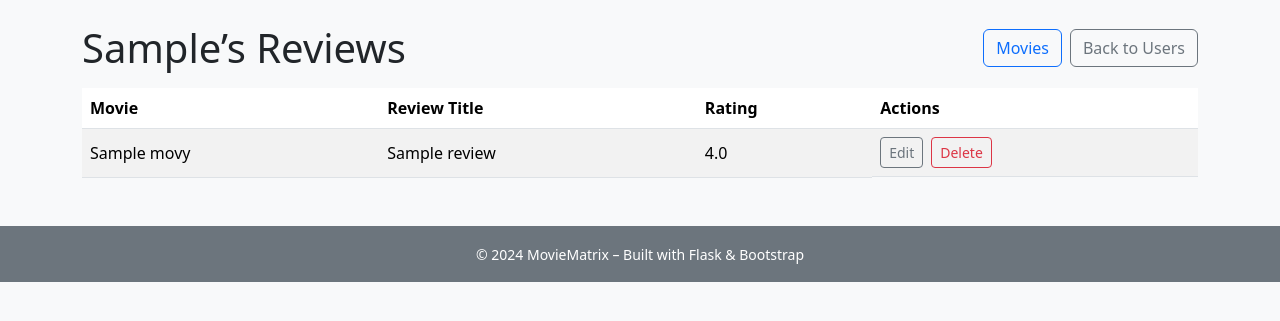
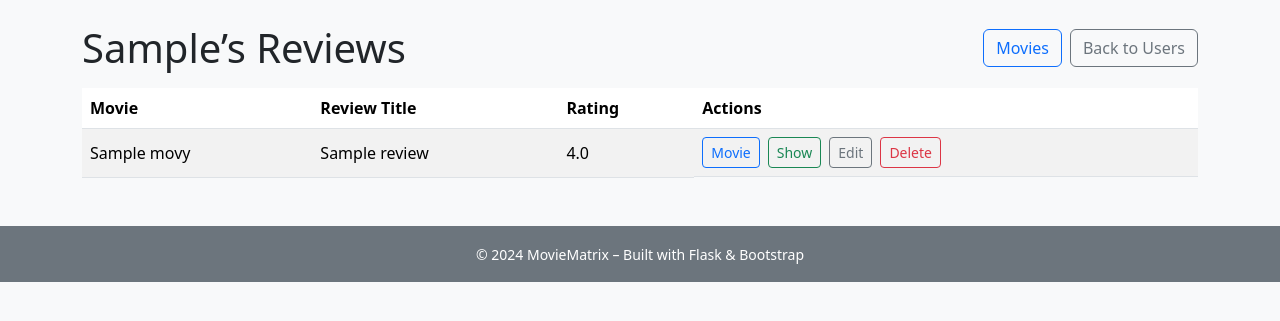
Before and after one commit to Nugamoto/MovieMatrix, a Flask app: page /users/1/reviews in a window 1280 px wide. Shown: the part 56-377 px from the top of the page. Run offline with Flask 3, Linux system fonts and the light colour scheme; a user stored in the database is signed in; tables that the repository leaves empty hold one stand-in row (values such as "Sample post"); some libraries are stand-ins or nearby versions.

Commit message:
feat(review): add get_review_detail with eager relations; use it in review_detail route

```diff
--- a/app.py
+++ b/app.py
@@ -367,10 +367,8 @@ def user_reviews(user_id: int):
 
 @app.route("/users/<int:user_id>/review/<int:review_id>")
 def review_detail(user_id: int, review_id: int):
-    review = get_review_by_id(
-        data_manager.get_reviews_by_user(user_id), review_id
-    )
-    if not review:
+    review = data_manager.get_review_detail(review_id)
+    if not review or review.user_id != user_id:
         flash("Review not found.", "warning")
         return redirect(url_for("user_reviews", user_id=user_id))
 
@@ -381,7 +379,6 @@ def review_detail(user_id: int, review_id: int):
         review=review,
         movie=movie,
         is_owner=is_owner,
-        user_id=user_id,
     )
 
 
--- a/datamanager/sqlite_data_manager.py
+++ b/datamanager/sqlite_data_manager.py
@@ -260,6 +260,18 @@ class SQLiteDataManager(DataManagerInterface):
             session.commit()
             return review
 
+    def get_review_detail(self, review_id: int):
+        with self.Session() as session:
+            stmt = (
+                select(Review)
+                .options(
+                    joinedload(Review.movie),
+                    joinedload(Review.user),
+                )
+                .where(Review.id == review_id)
+            )
+            return session.execute(stmt).scalar_one_or_none()
+
     def get_reviews_for_movie(self, movie_id: int) -> List[Review]:
         with self.Session() as session:
             stmt = (
--- a/templates/review_detail.html
+++ b/templates/review_detail.html
@@ -4,7 +4,7 @@
 {% block content %}
 <div class="d-flex justify-content-between align-items-center mb-3">
     <h1 class="mb-0">{{ review.title }}</h1>
-    <a href="{{ url_for('movie_reviews', movie_id=movie.id, user_id=user_id) }}"
+    <a href="{{ url_for('movie_reviews', movie_id=movie.id) }}"
        class="btn btn-outline-secondary">Back to Reviews</a>
 </div>
 
--- a/templates/user_reviews.html
+++ b/templates/user_reviews.html
@@ -30,11 +30,22 @@
         <td>{{ review.title }}</td>
         <td>{{ review.user_rating }}</td>
         <td class="d-flex gap-2 flex-wrap">
+            <a href="{{ url_for('movie_reviews',
+                                movie_id=review.movie.id,
+                                next=request.path) }}"
+               class="btn btn-sm btn-outline-primary">Movie</a>
+
+            <a href="{{ url_for('review_detail',
+                                user_id=user.id,
+                                review_id=review.id) }}"
+               class="btn btn-sm btn-outline-success">Show</a>
+
             <a href="{{ url_for('edit_review',
                                 user_id=user.id,
                                 review_id=review.id,
                                 next=request.path) }}"
                class="btn btn-sm btn-outline-secondary">Edit</a>
+
             <form method="POST" class="delete-review-form d-inline"
                   action="{{ url_for('delete_review',
                                      user_id=user.id,
```
